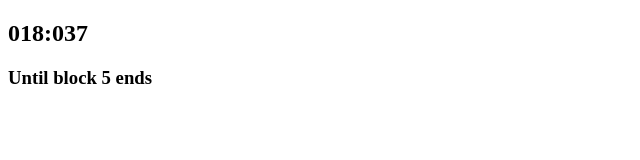
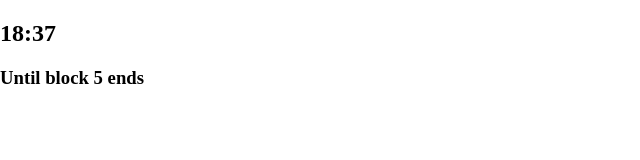
Before and after one commit to rpschedule/rpschedule.github.io, a React (Create React App) app: page / in a window 1280 px wide. Shown: the top 160 px of the page, without its empty margins (0-640 px from the left). Built offline with nearby package versions, Linux system fonts and the light colour scheme.

Commit message:
css is wonky in react

```diff
--- a/src/App.css
+++ b/src/App.css
@@ -0,0 +1,5 @@
+.App {
+    display: flexbox;
+    align-items: center;
+    justify-content: center;
+}
--- a/src/App.js
+++ b/src/App.js
@@ -3,7 +3,9 @@ import Clock from './Clock'
 
 function App() {
   return (
-    <Clock showWeeks={true} showMilliseconds={true}/>
+    <div className='App'>
+      <Clock showWeeks={true} showMilliseconds={true} />
+    </div>
   );
 }
 
--- a/src/Clock.js
+++ b/src/Clock.js
@@ -1,4 +1,6 @@
 import { Schedule } from './schedule.js'
+import './Clock.css'
+
 import { useState, useEffect } from 'react';
 
 export default function Clock({ showWeeks }) {
@@ -38,16 +40,18 @@ export default function Clock({ showWeeks }) {
 
     let result;
 
+    console.log(seconds)
+
     if (showWeeks && weeks !== 0) {
-        result = `${weeks}:${days}:${hours.toString().length < 10 ? '0' + hours : hours}:${minutes.toString().length < 10 ? '0' + minutes : minutes}:${seconds.toString().length < 10 ? '0' + seconds : seconds}`;
+        result = `${weeks}:${days}:${hours < 10 ? '0' + hours : hours}:${minutes < 10 ? '0' + minutes : minutes}:${seconds < 10 ? '0' + seconds : seconds}`;
     } else {
         if (days !== 0) {
-            result = `${days}:${hours.toString().length < 10 ? '0' + hours : hours}:${minutes.toString().length < 10 ? '0' + minutes : minutes}:${seconds.toString().length < 10 ? '0' + seconds : seconds}`;
+            result = `${days}:${hours < 10 ? '0' + hours : hours}:${minutes < 10 ? '0' + minutes : minutes}:${seconds < 10 ? '0' + seconds : seconds}`;
         } else {
             if (hours !== 0) {
-                result = `${hours.toString().length < 10 ? '0' + hours : hours}:${minutes.toString().length < 10 ? '0' + minutes : minutes}:${seconds.toString().length < 10 ? '0' + seconds : seconds}`;
+                result = `${hours}:${minutes < 10 ? '0' + minutes : minutes}:${seconds < 10 ? '0' + seconds : seconds}`;
             } else {
-                result = `${minutes.toString().length < 10 ? '0' + minutes : minutes}:${seconds.toString().length < 10 ? '0' + seconds : seconds}`;
+                result = `${minutes}:${seconds < 10 ? '0' + seconds : seconds}`;
             }
         }
     }
--- a/src/index.css
+++ b/src/index.css
@@ -0,0 +1,6 @@
+body {
+    width: 100%;
+    height: 100%;
+    margin: 0;
+    padding: 0;
+}
```
Also changed, not shown: src/Clock.css (added).
